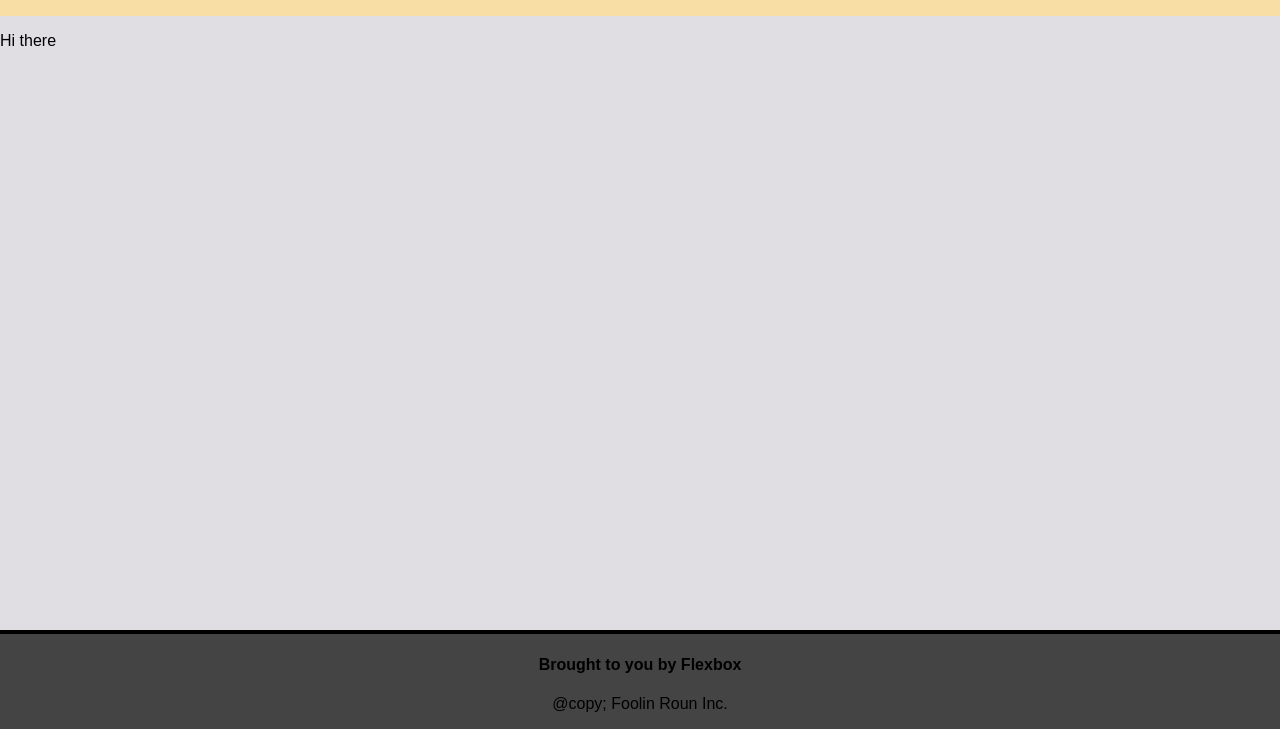
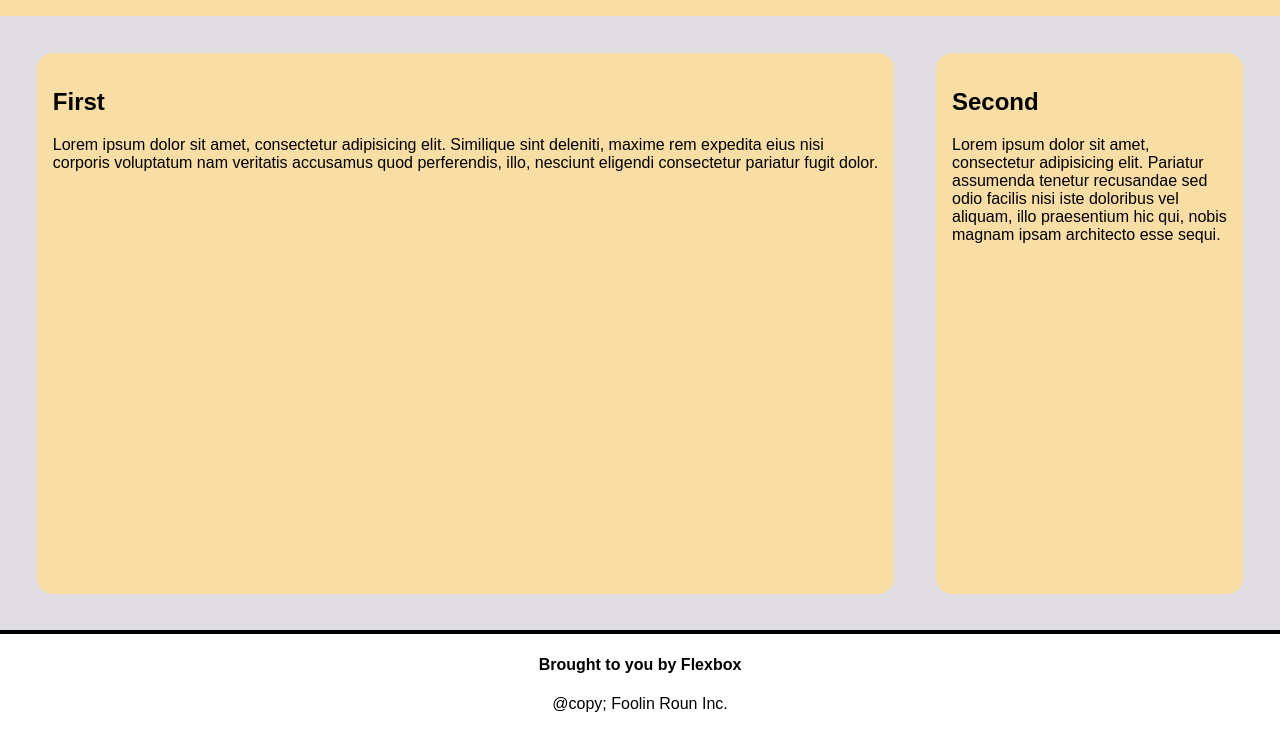
Before and after one commit to eandy5000/math_app_angular, a website: page public/index.html in a window 1280 px wide. Shown: the part 71-800 px from the top of the page. Drawn offline with Linux system fonts and the light colour scheme.

Commit message:
two column flex layout and README update

```diff
--- a/public/index.html
+++ b/public/index.html
@@ -16,7 +16,14 @@
     </nav>
 
     <section class="row">
-        <p>Hi there</p>
+        <div class="col col-1">
+            <h1>First</h1>
+            <p>Lorem ipsum dolor sit amet, consectetur adipisicing elit. Similique sint deleniti, maxime rem expedita eius nisi corporis voluptatum nam veritatis accusamus quod perferendis, illo, nesciunt eligendi consectetur pariatur fugit dolor.</p>
+        </div>
+        <div class="col col-2">
+            <h1>Second</h1>
+            <p>Lorem ipsum dolor sit amet, consectetur adipisicing elit. Pariatur assumenda tenetur recusandae sed odio facilis nisi iste doloribus vel aliquam, illo praesentium hic qui, nobis magnam ipsam architecto esse sequi.</p>
+        </div>
     </section>
 
     <footer>
--- a/public/styles/style.css
+++ b/public/styles/style.css
@@ -54,6 +54,13 @@ body {
 
 .row {
     flex-grow: 1;
+    padding: 1em;
+}
+.col {
+    background-color: #F8DDA4;
+    padding: 1em;
+    border-radius: 1em;
+    margin: 1.3em;
 }
 
 /*==============================
@@ -63,7 +70,7 @@ body {
 footer {
     text-align: center;
     border-top: .3em solid;
-    background-color: #444;
+    background-color: #fff;
 }
 
 
@@ -81,6 +88,10 @@ footer {
         display: flex;
         justify-content: center;
     }
+
+    .row {
+        display: flex;
+    }
 }
 
 @media (min-width: 1125px) {
@@ -94,5 +105,17 @@ footer {
     .nav-list {
         display: flex;
     }
+    .row {
+        display: flex;
+    }
+
+    .col {
+        flex: 1;
+    }
+    .col-1 {
+        flex-grow: 3;
+    }
+
+
 
 }
```
Also changed, not shown: README.MD.
